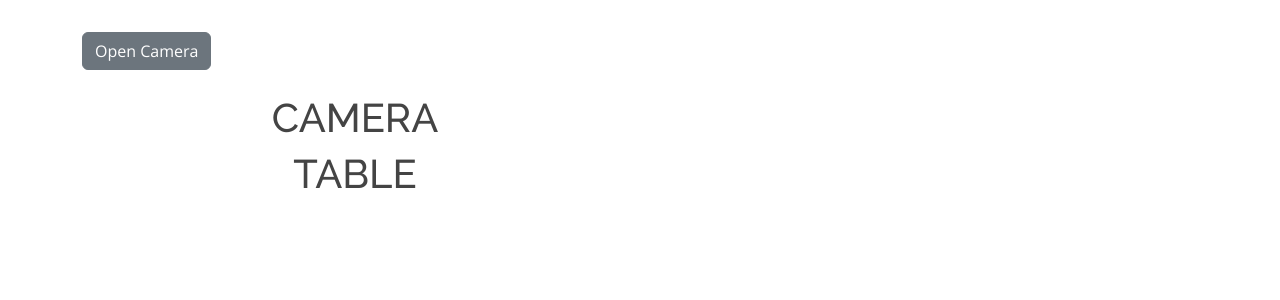
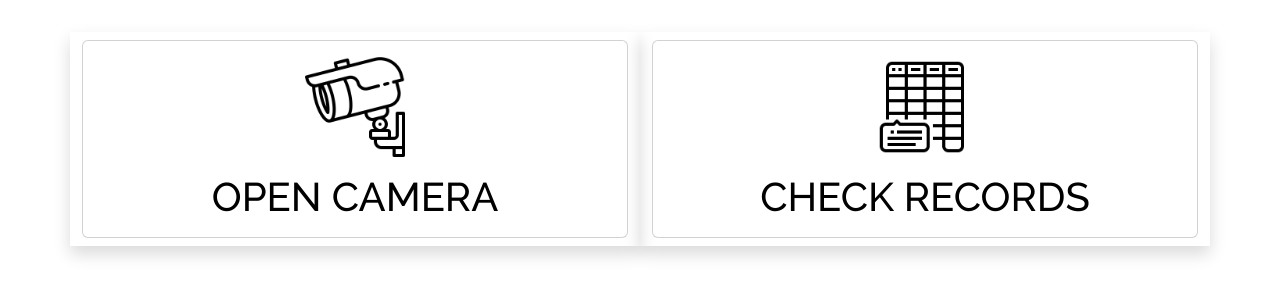
Before and after one commit to ShashwatG591/npds, a Django app: page /user-main-page/ in a window 1280 px wide. Shown: the part 72-372 px from the top of the page. Run offline with Django 4.2, Linux system fonts and the light colour scheme; the visitor is signed in with stand-in values (Sample User, id 1); some libraries are stand-ins or nearby versions.

Commit message:
dbupdated

```diff
--- a/npds/npDetection/templates/user-main-page.html
+++ b/npds/npDetection/templates/user-main-page.html
@@ -3,19 +3,35 @@
 {% load static %}
 
 <div class="container">
-    <div class="mt-4">
-        <a  type="submit" href="{% url 'opencamera' %}" class="btn btn-secondary">Open Camera</a>
+
+
+    {% if messages %}
+    {% for message in messages %}
+    <div class="alert {{ message.tags }} alert-dismissible">
+        {{ message }}
     </div>
-
+    {% endfor %}
+    {% endif %}
     <div class="row mt-4">
-        <div class="col-lg-6">
-            <h1 class="text-center">CAMERA </h1>
+        <div class="border-left-primary shadow h-100 py-2 col-6">
+            <div class="card">
+            <center>
+                <a type="submit" href="{% url 'opencamera' %}" class="text-black">
+                    <img src="{% static 'icon/cctv-camera.png' %}" class="mt-3" alt="camera.png" style="width: 100px;">
+                    <h1 class="text-center mt-3 mb-3">OPEN CAMERA </h1>
+                </a>
+            </center>
         </div>
-        <div id="#my_camera">
-
         </div>
-        <div class="col-lg-6">
-            <h1 class="text-center">TABLE</h1>
+        <div class="border-left-primary shadow h-100 py-2 col-6">
+            <div class="card">
+            <center>
+                <a href="" class="text-black">
+                    <img src="{% static 'icon/frequency.png' %}" class="mt-3" alt="records.png" style="width: 100px;">
+                    <h1 class="text-center mt-3 mb-3">CHECK RECORDS</h1>
+                </a>
+            </center>
+        </div>
         </div>
     </div>
 </div>
@@ -23,7 +39,7 @@
 
 <script>
 
-function runCam(){
+    function runCam() {
         Webcam.set({
             width: 320,
             height: 240,
--- a/npds/npDetection/templates/user-main.html
+++ b/npds/npDetection/templates/user-main.html
@@ -49,7 +49,7 @@
 
                     <li class="dropdown"><a><span>{{ user.first_name }}</span> <i class="bi bi-chevron-down"></i></a>
                         <ul>
-                            <li><a href="{% url 'admin-profile' %}">Profile</a></li>
+                            <li><a href="{% url 'user-profile' %}">Profile</a></li>
                             <li><a href="{% url 'change_pass_user' %}">Change Password</a></li>
                             <li><a href="{% url 'logout' %}">Sign Out</a></li>
                         </ul>
--- a/npds/npDetection/urls.py
+++ b/npds/npDetection/urls.py
@@ -23,5 +23,5 @@ urlpatterns = [
     path('add-user-db',views.addusertodb,name='add-user-db'),
     path('add-auth',views.addAuth,name='add-auth'),
     path('opencamera', views.camerarequest, name='opencamera'),
-
+    path('user-profile',views.user_profile, name='user-profile'),
 ]
--- a/npds/npDetection/views.py
+++ b/npds/npDetection/views.py
@@ -40,6 +40,9 @@ def usermainpage(request):
 
 def admin_profile(request):
     return render(request, 'admin-profile.html')
+
+def user_profile(request):
+    return render(request, 'user-profile.html')
 
 def checkRecords(request):
     return render(request, 'check-records.html')
@@ -237,13 +240,31 @@ def camerarequest(request):
             cv2.destroyAllWindows()
             break
 
-    tesseract()
-
-    return render(request,'user-main-page.html')
+    result = tesseract()
+    if result ==1:
+        messages.success(request, 'Number Plate Authenticated')
+        return redirect(API+"user-main-page")
+    else:
+        messages.error(request, 'Unauthorised Numberplate')
+        return redirect(API+"user-main-page")
 
 def tesseract():
-    path_to_tesseract = r'C:\Users\Rahul\AppData\Local\Tesseract-OCR\tesseract.exe'
+    path_to_tesseract = r'C:\Users\HP\AppData\Local\Tesseract-OCR\tesseract.exe'
     imagepath = 'saved_img.jpg'
     pytesseract.tesseract_cmd = path_to_tesseract
     text = pytesseract.image_to_string(Image.open(imagepath))
     print(text[:])
+    result = checkNP(text[:])
+    return result
+
+
+def checkNP(num):
+    if num !="":
+        query1 = "SELECT `auth` FROM `npdetection_numberplate` WHERE `numberPlate` ="+num+";"
+        with connection.cursor() as cursor:
+            cursor.execute(query1)
+            res = cursor.fetchone()
+            result = res[0]
+        return result
+
+# C:\Users\Rahul\AppData\Local\Tesseract-OCR\tesseract.exe
```
Also changed, not shown: npds/npDetection/templates/user-profile.html (added, +47 -0 lines), npds/npDetection/static/icon/cctv-camera.png (added), npds/npDetection/static/icon/frequency.png (added), npds/saved_img-final.jpg, npds/saved_img.jpg. Lines whose indentation alone changed are shown as unchanged.
